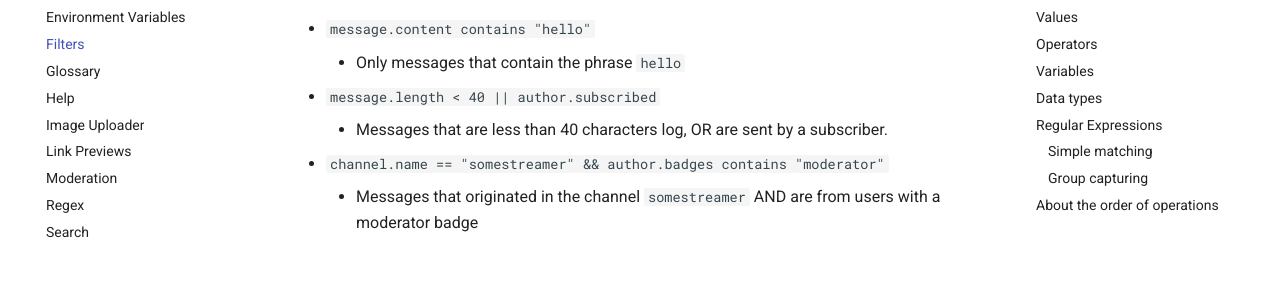
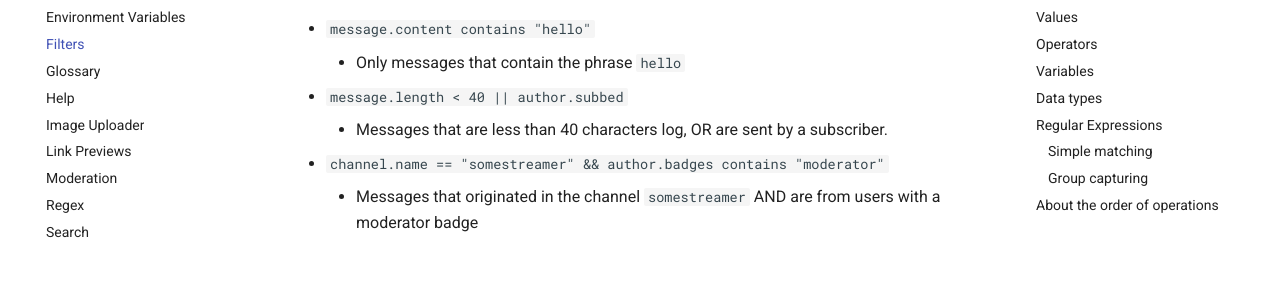
Before and after one commit to Chatterino/wiki, an MkDocs documentation site: the page built from docs/Filters.md, in a window 1280 px wide and 900 px high, scrolled down 370 px. Shown: the part 172-453 px from the top of the window. Built offline with MkDocs 1.6.1 and Material for MkDocs 9.7.7, drawn with Linux system fonts in a browser that asks for light colours; comment, search, counter and statistics services are not loaded.

Commit message:
Fix incorrect filter example on filters page (#102)

```diff
--- a/docs/Filters.md
+++ b/docs/Filters.md
@@ -9,7 +9,7 @@ Simple filters are available through the Channel Filter Creator dialog. Advanced
 ## Example filters
 - `message.content contains "hello"`
     - Only messages that contain the phrase `hello`
-- `message.length < 40 || author.subscribed`
+- `message.length < 40 || author.subbed`
     - Messages that are less than 40 characters log, OR are sent by a subscriber.
 - `channel.name == "somestreamer" && author.badges contains "moderator"`
     - Messages that originated in the channel `somestreamer` AND are from users with a moderator badge
```
